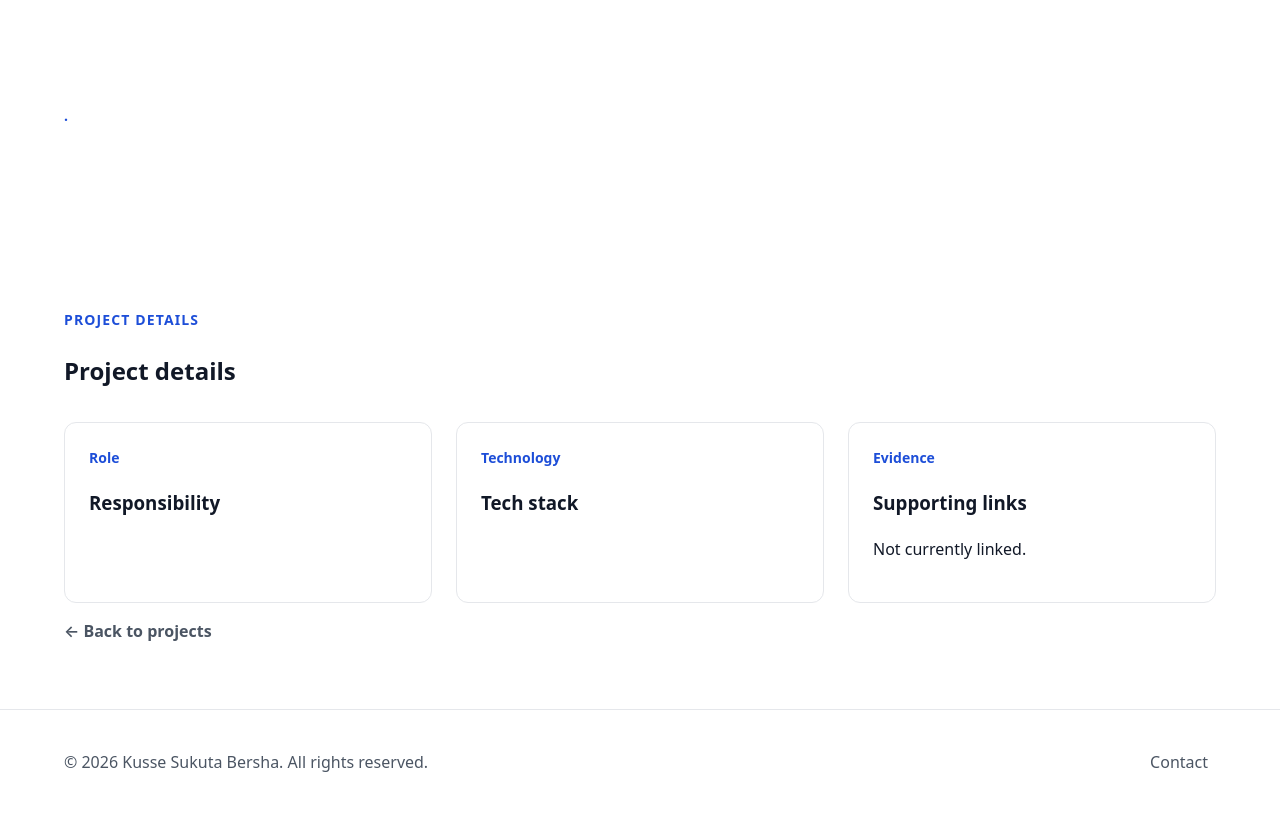
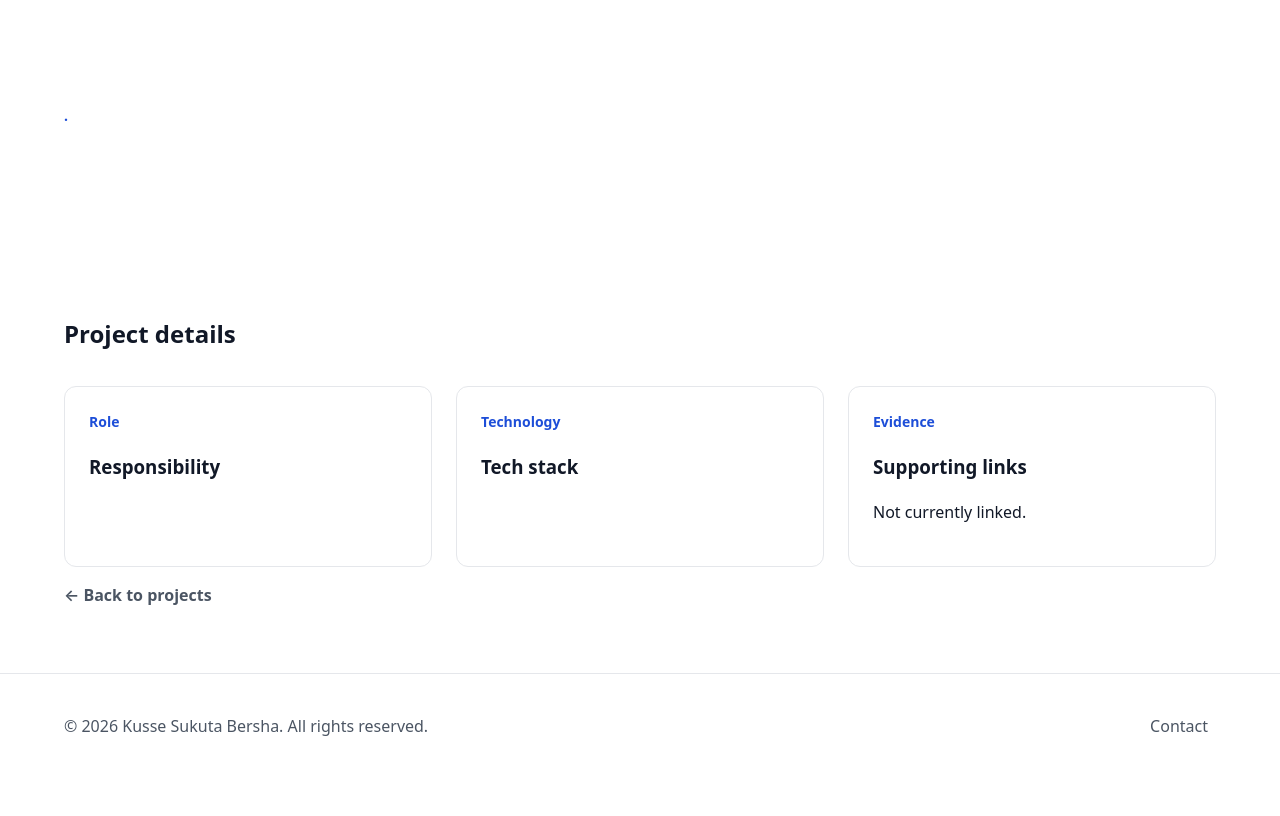
Before and after one commit to ksbk/kusse-portfolio, a Django app: template apps/projects/templates/projects/detail.html in a window 1280 px wide. Shown: the part 78-894 px from the top of the page. After the commit the page ends 814 px from the top, so only its background shows below. Run offline with Django 5.2, Linux system fonts and the light colour scheme; the template is opened without the code that fills it, so the values that code supplies are empty.

Commit message:
templates: remove redundant project detail label

```diff
--- a/apps/projects/templates/projects/detail.html
+++ b/apps/projects/templates/projects/detail.html
@@ -32,7 +32,6 @@
     <section class="section section--surface">
         <div class="container">
             <div class="section-heading">
-                <p class="eyebrow">Project details</p>
                 <h2>Project details</h2>
             </div>
 
--- a/apps/projects/tests.py
+++ b/apps/projects/tests.py
@@ -160,6 +160,7 @@ class ProjectDetailViewTests(TestCase):
         self.assertContains(response, "Repository")
         self.assertContains(response, 'aria-label="Evidence links for Portfolio Platform"')
         self.assertContains(response, 'aria-label="Repository for Portfolio Platform"')
+        self.assertNotContains(response, '<p class="eyebrow">Project details</p>')
 
     def test_project_detail_returns_404_for_missing_slug(self) -> None:
         response = self.client.get(reverse("projects:detail", args=["missing-project"]))
```
